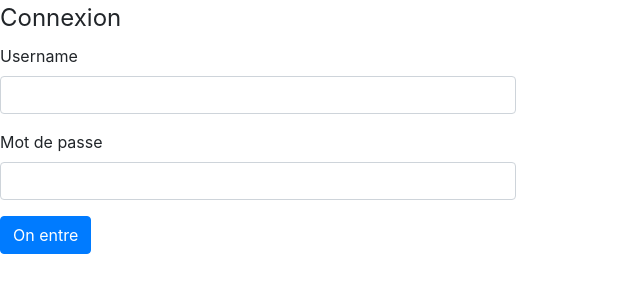
After one commit to oulipo/BlogFinal, a Symfony app: template templates/security/login.html.twig in a window 1280 px wide. The commit adds this page. Shown: the top 300 px of the page, without its empty margins (0-640 px from the left). Run offline with Twig, Linux system fonts and the light colour scheme; the template is opened without the code that fills it, so the values that code supplies are empty; some libraries are stand-ins or nearby versions.

Commit message:
correctifs & fin

```diff
--- a/src/Controller/SecurityController.php
+++ b/src/Controller/SecurityController.php
@@ -13,7 +13,7 @@ class SecurityController extends AbstractController
      */
     public function login(AuthenticationUtils $helper): Response
     {
-        return $this->render('Security/login.html.twig', [
+        return $this->render('security/login.html.twig', [
             // dernier username saisi (si il y en a un)
             'last_username' => $helper->getLastUsername(),
             // La derniere erreur de connexion (si il y en a une)
--- a/templates/post/index.html.twig
+++ b/templates/post/index.html.twig
@@ -4,7 +4,7 @@
 
 {% block body %}
     <h1>Post index</h1>
-
+    <a href="{{ path('security_login')}}">Connexion</a>
     <table class="table">
         <thead>
             <tr>
--- /dev/null
+++ b/templates/security/login.html.twig
@@ -0,0 +1,34 @@
+{% extends 'base.html.twig' %}
+
+{% block body %}
+    {% if error %}
+        <div class="alert alert-danger">
+            {{ error.messageKey }}
+        </div>
+    {% endif %}
+
+    <div class="row">
+        <div class="col-sm-5">
+            <div class="well">
+                <form action="{{ path('security_login') }}" method="post">
+                    <fieldset>
+                        <legend><i class="fa fa-lock" aria-hidden="true"></i> Connexion</legend>
+                        <div class="form-group">
+                            <label for="username">Username</label>
+                            <input type="text" id="username" name="_username" value="{{ last_username }}" class="form-control"/>
+                        </div>
+                        <div class="form-group">
+                            <label for="password">Mot de passe</label>
+                            <input type="password" id="password" name="_password" class="form-control" />
+                        </div>
+                        <input type="hidden" name="_csrf_token" value="{{ csrf_token('authenticate') }}"/>
+                        <button type="submit" class="btn btn-primary">
+                            <i class="fa fa-sign-in" aria-hidden="true"></i> On entre
+                        </button>
+                    </fieldset>
+                </form>
+            </div>
+        </div>
+
+
+{% endblock %}
```
Also changed, not shown: 1 other file.
